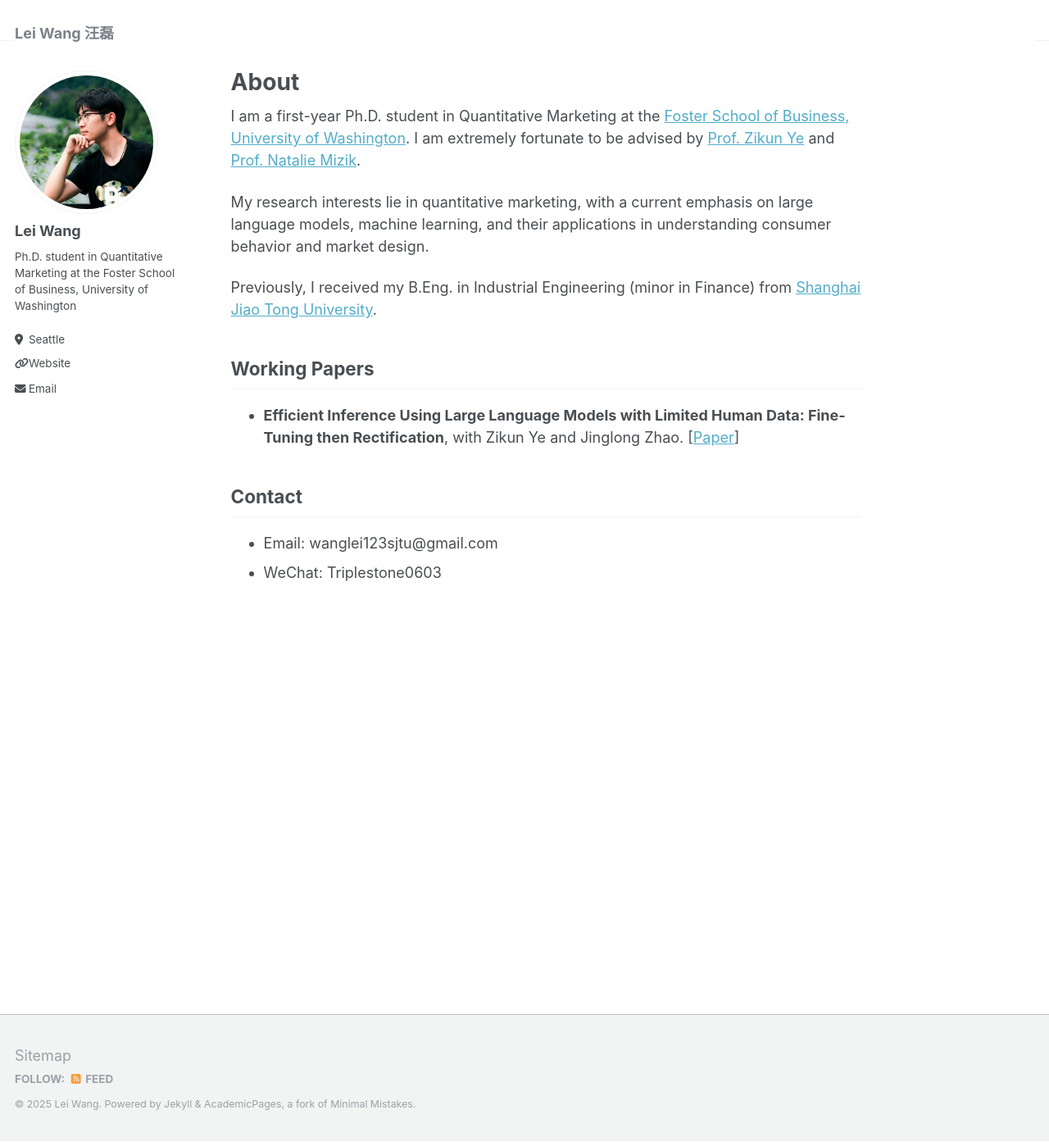
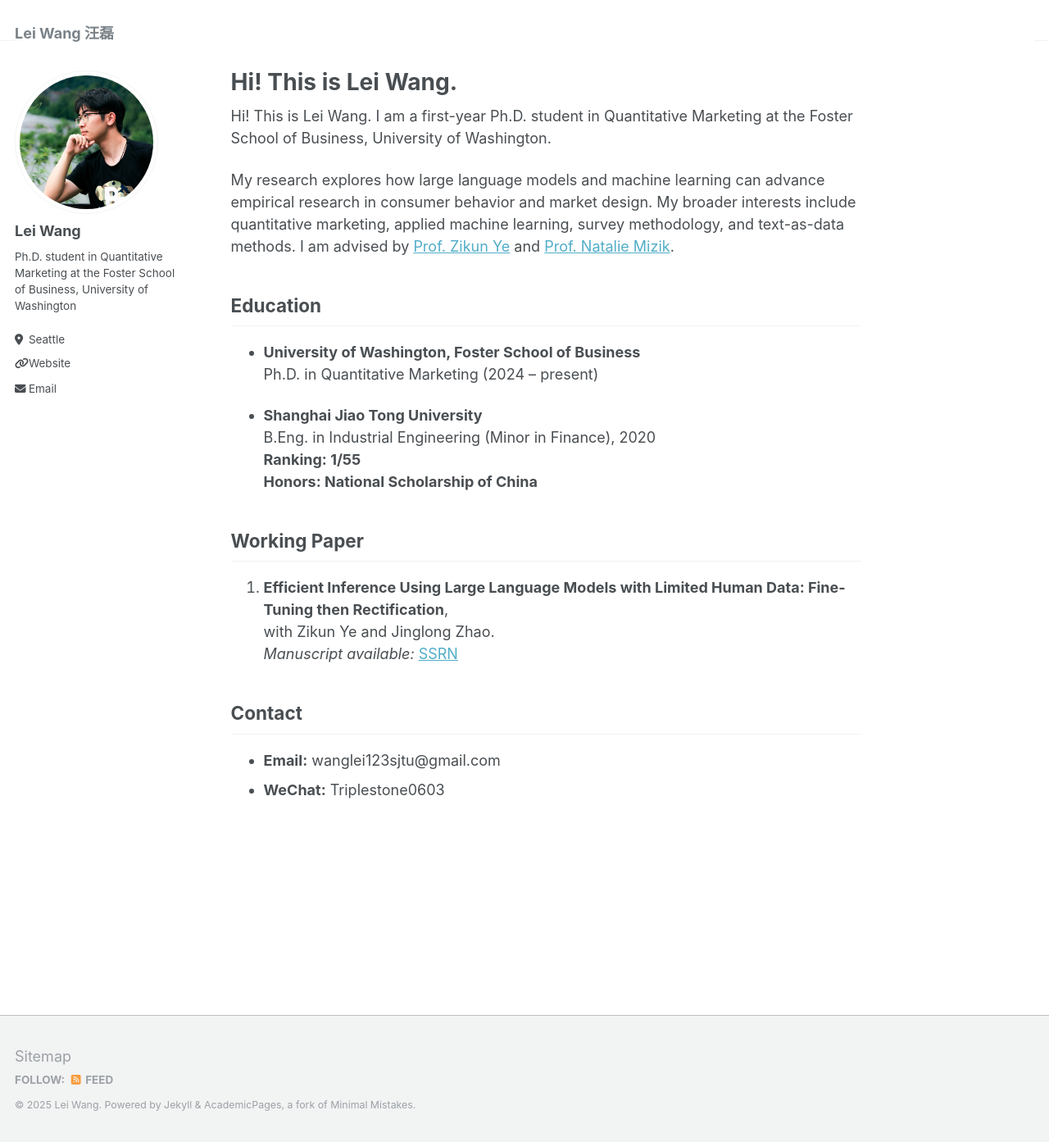
Before and after one commit to Wanglei123SJTU/Wanglei123SJTU.github.io, a Jekyll site: the page built from _pages/about.md, in a window 1280 px wide and 1393 px high. Shown: the whole window at 82% size. Built offline with Jekyll 4.4.1, drawn with Linux system fonts in a browser that asks for light colours.

Commit message:
Update about.md

```diff
--- a/_pages/about.md
+++ b/_pages/about.md
@@ -1,31 +1,33 @@
 ---
 permalink: /
-title: "About"
+title: "Hi! This is Lei Wang."
 author_profile: true
 redirect_from:
   - /about/
   - /about.html
 ---
 
+Hi! This is Lei Wang. I am a first-year Ph.D. student in Quantitative Marketing at the Foster School of Business, University of Washington.
 
-I am a first-year Ph.D. student in Quantitative Marketing at the [Foster School of Business, University of Washington](https://foster.uw.edu/). I am extremely fortunate to be advised by [Prof. Zikun Ye](https://zikunye.com/) and [Prof. Natalie Mizik](https://foster.uw.edu/faculty-research/directory/natalie-mizik/).
+My research explores how large language models and machine learning can advance empirical research in consumer behavior and market design. My broader interests include quantitative marketing, applied machine learning, survey methodology, and text-as-data methods. I am advised by [Prof. Zikun Ye](https://zikunye.com/) and [Prof. Natalie Mizik](https://foster.uw.edu/faculty-research/directory/natalie-mizik/).
 
-My research interests lie in quantitative marketing, with a current emphasis on large language models, machine learning, and their applications in understanding consumer behavior and market design.
+## Education
 
-Previously, I received my B.Eng. in Industrial Engineering (minor in Finance) from [Shanghai Jiao Tong University](https://en.sjtu.edu.cn/).
+- **University of Washington, Foster School of Business**
+  Ph.D. in Quantitative Marketing (2024 – present)
 
-## Working Papers
-* **Efficient Inference Using Large Language Models with Limited Human Data: Fine-Tuning then Rectification**, with Zikun Ye and Jinglong Zhao. [[Paper](https://papers.ssrn.com/sol3/papers.cfm?abstract_id=5763184)]
+- **Shanghai Jiao Tong University**
+  B.Eng. in Industrial Engineering (Minor in Finance), 2020
+  **Ranking: 1/55**
+  **Honors: National Scholarship of China**
+
+## Working Paper
+
+1. **Efficient Inference Using Large Language Models with Limited Human Data: Fine-Tuning then Rectification**,
+   with Zikun Ye and Jinglong Zhao.
+   *Manuscript available:* [SSRN](https://papers.ssrn.com/sol3/papers.cfm?abstract_id=5763184)
 
 ## Contact
-* Email: wanglei123sjtu@gmail.com
-* WeChat: Triplestone0603
 
-
-
-<!--You can find my CV here: [Lei's Curriculum Vitae](../Lei_CV.pdf).-->
-
-<!--
-<h1>Website Offline</h1>
-<p>This website is currently offline.</p>
--->
+- **Email:** wanglei123sjtu@gmail.com
+- **WeChat:** Triplestone0603
```
